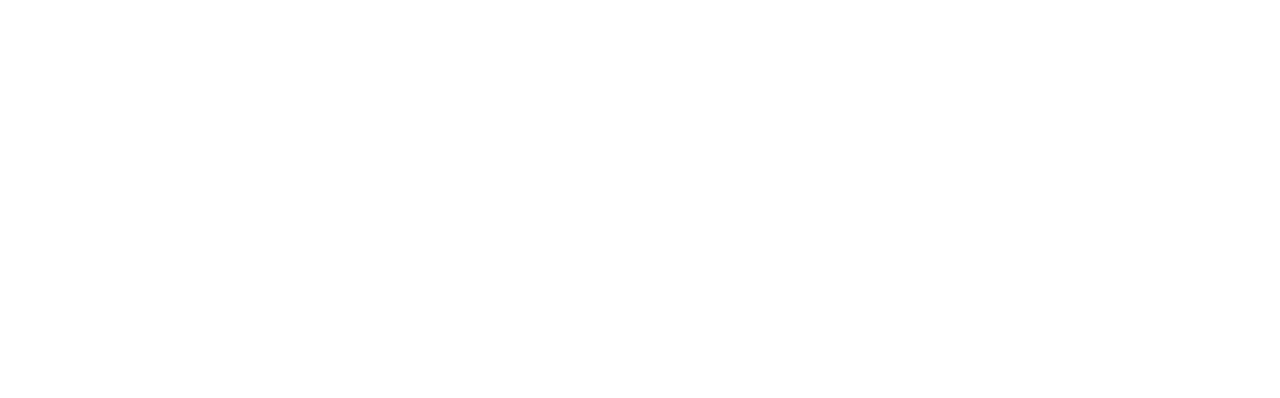
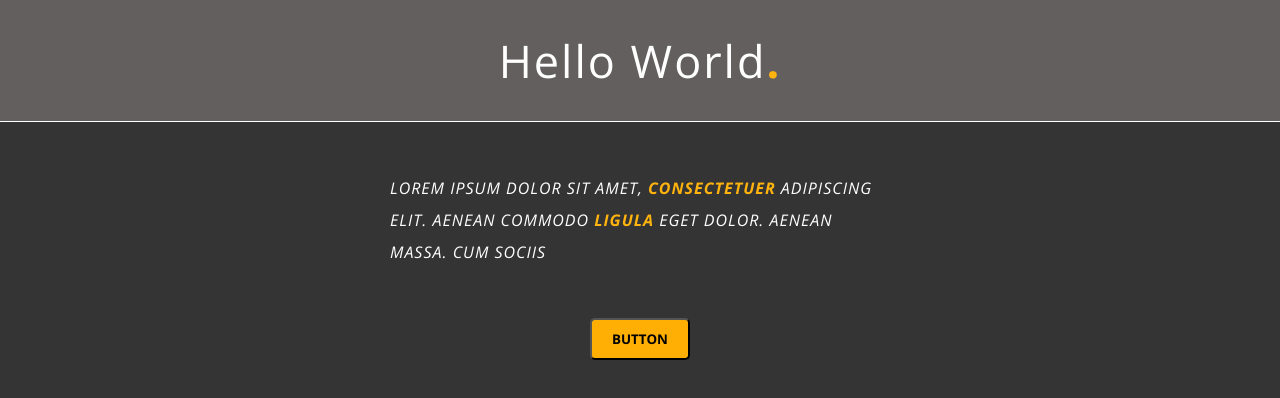
Before and after one commit to Mogwiz/HTML-CSS, a plain HTML site: page CSS/CSS-02/index.html in a window 1280 px wide. Drawn offline with nearby package versions, Linux system fonts and the light colour scheme.

Commit message:
CSS Part 2

```diff
--- a/CSS/CSS-02/index.html
+++ b/CSS/CSS-02/index.html
@@ -3,10 +3,15 @@
 <head>
     <meta charset="UTF-8">
     <meta name="viewport" content="width=device-width, initial-scale=1.0">
+    <title>Hello World</title>
+    <link rel="preconnect" href="https://fonts.googleapis.com">
+    <link rel="preconnect" href="https://fonts.gstatic.com" crossorigin>
+    <link href="https://fonts.googleapis.com/css2?family=Open+Sans:ital,wght@0,300..800;1,300..800&display=swap" rel="stylesheet">
     <link rel="stylesheet" href="styles.css">
-    <title>Hello World</title>
 </head>
 <body>
-
+    <h1>Hello World<span id="dot">.</span></h1>
+    <p>Lorem ipsum dolor sit amet, <span class="random">consectetuer</span> adipiscing elit. Aenean commodo <span class="random">ligula</span> eget dolor. Aenean massa. Cum sociis</p>
+    <a href="#"><button>Button</button></a>
 </body>
 </html>
--- a/CSS/CSS-02/styles.css
+++ b/CSS/CSS-02/styles.css
@@ -0,0 +1,61 @@
+* {
+    margin: 0;
+    box-sizing: border-box;
+}
+
+body {
+    font-family: "Open Sans", sans-serif;
+    background-color: rgb(52, 52, 52);
+    color: white;
+}
+
+h1 {
+    background-color: rgb(99, 95, 95);
+    text-align: center;
+    padding: 30px;
+    font-size: 45px;
+    letter-spacing: 2px;
+    font-weight: lighter;
+    border-bottom: 1px white solid;
+}
+
+#dot {
+    font-weight: bold;
+    color: #ffb30e;
+}
+
+p {
+    margin: 0 auto;
+    margin-top: 50px;
+    max-width: 500px;
+    line-height: 2;
+    letter-spacing: 1px;
+    text-transform: uppercase;
+    font-style: italic;
+}
+
+.random {
+    font-weight: bold;
+    color: #ffb30e;
+}
+
+a {
+    text-decoration: none;
+}
+
+button {
+    font-family: inherit;
+    display: block;
+    margin: 0 auto;
+    margin-top: 50px;
+    color: black;
+    background-color: #ffaf03;
+    padding: 10px 20px;
+    border-radius: 5px;
+    text-transform: uppercase;
+    font-weight: bold;
+}
+
+button:hover {
+    background-color:#fbca62 ;
+}
```
